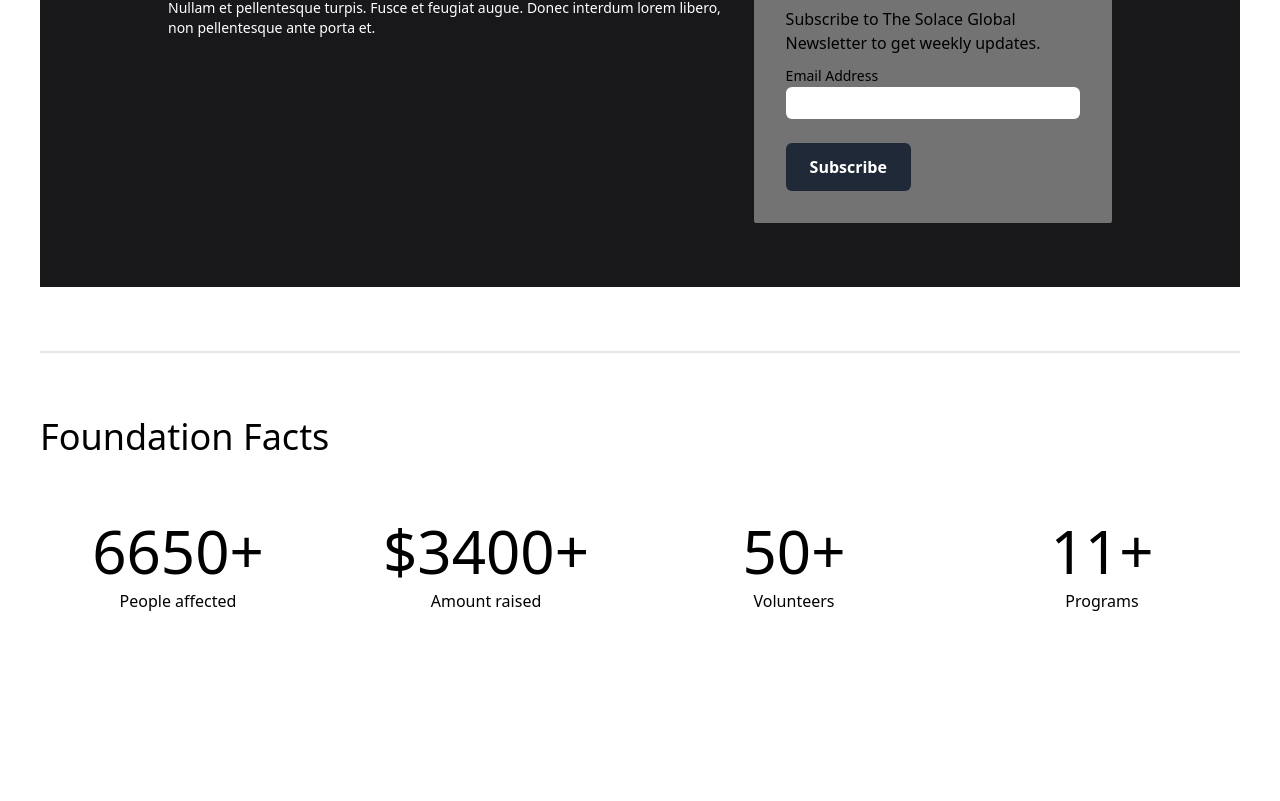
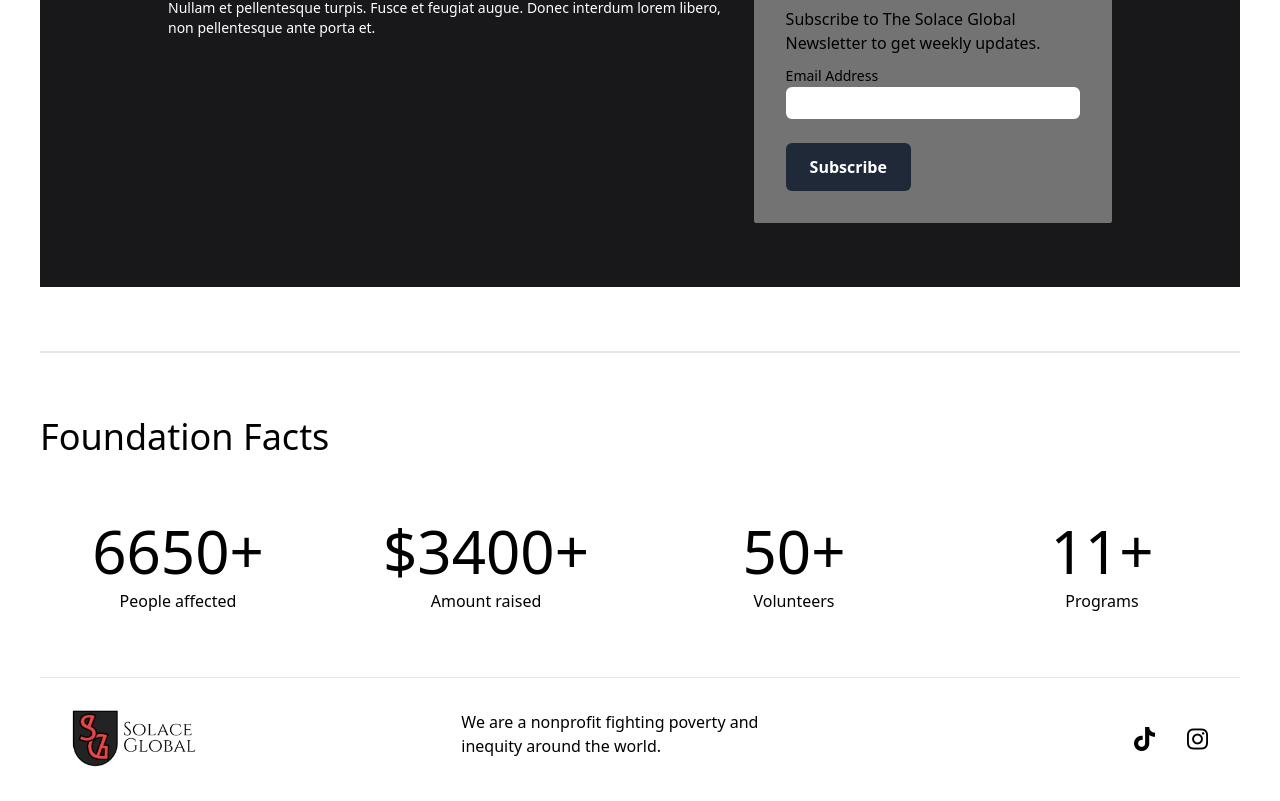
Before and after one commit to RishabhSingh08/Solace-Global, a SvelteKit app in the folder solaceglobal/: page / in a window 1280 px wide. Shown: the part 2657-3458 px from the top of the page. Before the commit the page ends 3270 px from the top, so only its background shows below. Built offline with nearby package versions, Linux system fonts and the light colour scheme.

Commit message:
Final CHanges

```diff
--- a/solaceglobal/src/routes/+page.svelte
+++ b/solaceglobal/src/routes/+page.svelte
@@ -129,7 +129,7 @@
             <div class="my-16 border-t-2"></div>
 
             <!-- Foundation Facts- 6650+ people affected, 3400+ - money, 50+ students, 11+ programs  -->
-            <div>
+            <div class="mb-16">
                 <div class="mb-16">
                     <p class="text-4xl ">Foundation Facts</p>
                 </div>
@@ -140,11 +140,27 @@
                     <div><div>11+</div> <p class="mt-2 text-base">Programs</p> </div>
                 </div>
             </div>
-
-            <footer>
-
+            <footer class="p-8 border-t grid grid-cols-3 gap-8">
+                    <div >
+                        <img class="items-center w-32" src={Icon} alt="Logo">
+                    </div>
+                    <div>
+                        <p class="text-[1rem]">We are a nonprofit fighting poverty and inequity around the world.</p>
+                    </div>
+                    <div class="flex justify-end gap-8 items-center text-2xl">
+                        <button aria-label="Tiktok">
+                            <a href="https://www.tiktok.com/@solaceglobalnpo" target="_blank" aria-label="Tiktok">
+                                <i class="fa-brands fa-tiktok"></i>
+                            </a>
+                        </button>
+                        <button aria-label="Instagram">
+                            <a href="https://www.instagram.com/solaceglobalnpo/" target="_blank" aria-label="Instagram">
+                                <i class="fa-brands fa-instagram"></i>
+                            </a>
+                        </button>
+                    </div>
             </footer>
-        <!-- End of Content Div -->
+            <!-- End of Content Div -->
         </div>
         <div class="flex-grow"></div>
     </div>
```
